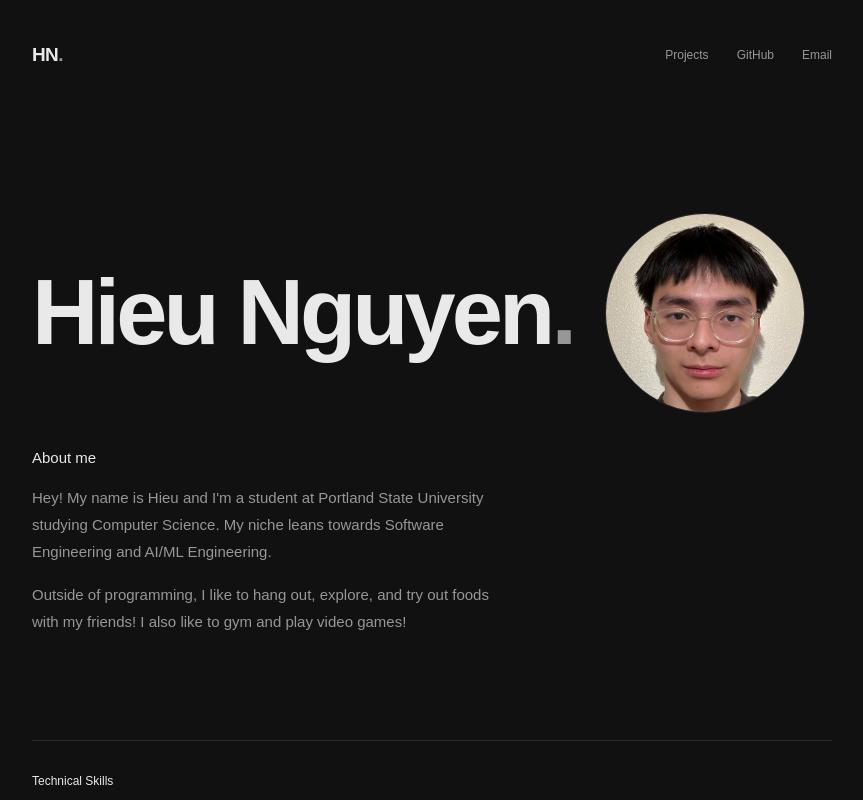
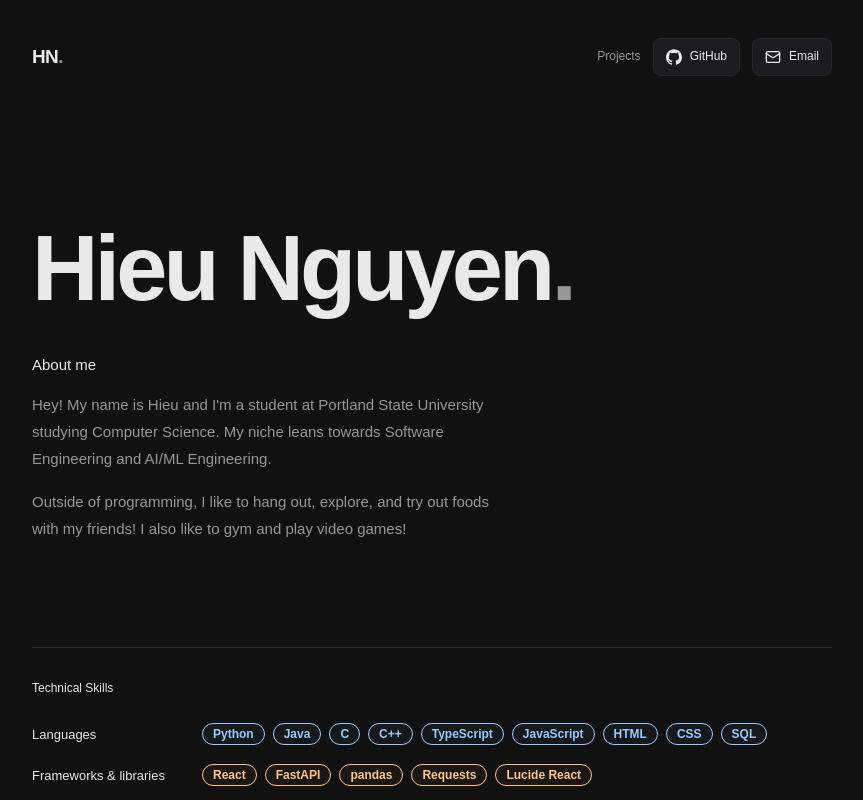
Before and after one commit to hieun5/portfolio, a React (Vite) app: page / in a window 1280 px wide. Shown: the top 800 px of the page, without its empty margins (208-1071 px from the left). Built offline with nearby package versions, Linux system fonts and the light colour scheme.

Commit message:
Remove portrait and add GitHub and email icon buttons

```diff
--- a/src/App.tsx
+++ b/src/App.tsx
@@ -1,6 +1,6 @@
-import { ArrowUpRight, Plus } from "lucide-react";
+import { Mail, Plus } from "lucide-react";
 import { profile, projects, technicalSkills } from "./content";
-import portrait from "./assets/hieu-nguyen.jpg";
+import GithubIcon from "./GithubIcon";
 
 export default function App() {
   return (
@@ -20,41 +20,30 @@
           <nav aria-label="Main navigation">
             <a href="#work">Projects</a>
             <a
+              className="nav-button"
               href={profile.github}
               target="_blank"
               rel="noopener noreferrer"
             >
-              GitHub
+              <GithubIcon /> GitHub
             </a>
             <a
+              className="nav-button"
               href={`https://mail.google.com/mail/?view=cm&fs=1&to=${encodeURIComponent(profile.email)}`}
               target="_blank"
               rel="noopener noreferrer"
             >
-              Email
+              <Mail size={16} aria-hidden="true" /> Email
             </a>
           </nav>
         </header>
 
         <main id="main">
           <section className="hero" id="home" aria-labelledby="hero-heading">
-            <div className="hero-heading-row">
-              <h1 id="hero-heading">
-                {profile.name}
-                <span>.</span>
-              </h1>
-              <div className="hero-portrait-frame">
-                <img
-                  className="hero-portrait"
-                  src={portrait}
-                  alt={`Portrait of ${profile.name}`}
-                  width={200}
-                  height={200}
-                  fetchPriority="high"
-                  decoding="async"
-                />
-              </div>
-            </div>
+            <h1 id="hero-heading">
+              {profile.name}
+              <span>.</span>
+            </h1>
             <h2 className="hero-about-heading">About me</h2>
             <p className="hero-intro">{profile.intro}</p>
             <p className="hero-intro">{profile.interests}</p>
@@ -128,7 +117,7 @@
                           rel="noopener noreferrer"
                           aria-label={`View ${project.title} on GitHub`}
                         >
-                          GitHub <ArrowUpRight size={14} aria-hidden="true" />
+                          <GithubIcon /> GitHub
                         </a>
                       )}
                     </div>
--- /dev/null
+++ b/src/GithubIcon.tsx
@@ -0,0 +1,15 @@
+/** GitHub mark from Simple Icons (CC0): https://simpleicons.org/ */
+export default function GithubIcon() {
+  return (
+    <svg
+      width={16}
+      height={16}
+      viewBox="0 0 24 24"
+      fill="currentColor"
+      aria-hidden="true"
+      focusable="false"
+    >
+      <path d="M12 .297c-6.63 0-12 5.373-12 12 0 5.303 3.438 9.8 8.205 11.385.6.113.82-.258.82-.577 0-.285-.01-1.04-.015-2.04-3.338.724-4.042-1.61-4.042-1.61C4.422 18.07 3.633 17.7 3.633 17.7c-1.087-.744.084-.729.084-.729 1.205.084 1.838 1.236 1.838 1.236 1.07 1.835 2.809 1.305 3.495.998.108-.776.417-1.305.76-1.605-2.665-.3-5.466-1.332-5.466-5.93 0-1.31.465-2.38 1.235-3.22-.135-.303-.54-1.523.105-3.176 0 0 1.005-.322 3.3 1.23.96-.267 1.98-.399 3-.405 1.02.006 2.04.138 3 .405 2.28-1.552 3.285-1.23 3.285-1.23.645 1.653.24 2.873.12 3.176.765.84 1.23 1.91 1.23 3.22 0 4.61-2.805 5.625-5.475 5.92.42.36.81 1.096.81 2.22 0 1.606-.015 2.896-.015 3.286 0 .315.21.69.825.57C20.565 22.092 24 17.592 24 12.297c0-6.627-5.373-12-12-12" />
+    </svg>
+  );
+}
--- a/src/styles.css
+++ b/src/styles.css
@@ -78,57 +78,45 @@
 }
 .site-header nav {
   display: flex;
-  gap: 28px;
+  gap: 12px;
   align-items: center;
 }
 .site-header nav a {
   display: flex;
   align-items: center;
-  min-height: 34px;
+  gap: 8px;
+  min-height: 38px;
   font-size: 12px;
+  line-height: 1.3;
   color: var(--muted);
   transition: color 0.15s;
 }
 .site-header nav a:hover {
   color: var(--text);
 }
+.site-header nav .nav-button {
+  padding: 9px 12px;
+  border: 1px solid var(--line);
+  border-radius: 8px;
+  background: #1b1b20;
+  color: var(--text);
+  transition:
+    background 0.15s ease,
+    border-color 0.15s ease;
+}
+.site-header nav .nav-button:hover {
+  background: #26262d;
+  border-color: #44444e;
+}
+.site-header nav svg {
+  flex-shrink: 0;
+}
 .hero {
   padding-block: 103px 105px;
 }
-.hero-heading-row {
-  display: flex;
-  align-items: center;
-  gap: 32px;
-  margin-bottom: 32px;
-}
-.hero-heading-row h1 {
-  min-width: 0;
-  margin: 0;
-}
-.hero-portrait-frame {
-  --portrait-size: 200px;
-  position: relative;
-  display: block;
-  overflow: hidden;
-  flex-shrink: 0;
-  width: var(--portrait-size);
-  height: var(--portrait-size);
-  border: 1px solid var(--line);
-  border-radius: 50%;
-}
-.hero-portrait {
-  position: absolute;
-  top: -12.5%;
-  left: -12.5%;
-  display: block;
-  width: 125%;
-  height: 125%;
-  object-fit: cover;
-  object-position: center;
-}
 h1 {
   font-family: "Manrope Variable", sans-serif;
-  margin: 0 0 23px;
+  margin: 0 0 32px;
   font-size: clamp(56px, 7.5vw, 92px);
   line-height: 1.12;
   font-weight: 550;
@@ -401,12 +389,6 @@
   .hero {
     padding-block: 82px 84px;
   }
-  .hero-heading-row {
-    gap: 24px;
-  }
-  .hero-portrait-frame {
-    --portrait-size: clamp(128px, 22vw, 160px);
-  }
   h1 {
     font-size: clamp(46px, 9.5vw, 66px);
     letter-spacing: -2.4px;
@@ -427,10 +409,14 @@
     padding-block: 24px;
   }
   .site-header nav {
-    gap: 22px;
+    gap: 10px;
   }
   .site-header nav a {
     font-size: 11px;
+  }
+  .site-header nav .nav-button {
+    gap: 6px;
+    padding: 8px 9px;
   }
   .wordmark {
     font-size: 18px;
@@ -438,17 +424,10 @@
   .hero {
     padding-block: 70px 77px;
   }
-  .hero-heading-row {
-    gap: 16px;
-    margin-bottom: 25px;
-  }
-  .hero-portrait-frame {
-    --portrait-size: clamp(96px, 27vw, 128px);
-  }
   h1 {
     font-size: clamp(44px, 12vw, 58px);
     letter-spacing: -1.9px;
-    margin-bottom: 21px;
+    margin-bottom: 25px;
   }
   .hero-about-heading {
     font-size: 13px;
```
Also changed, not shown: src/assets/hieu-nguyen.jpg (deleted).
